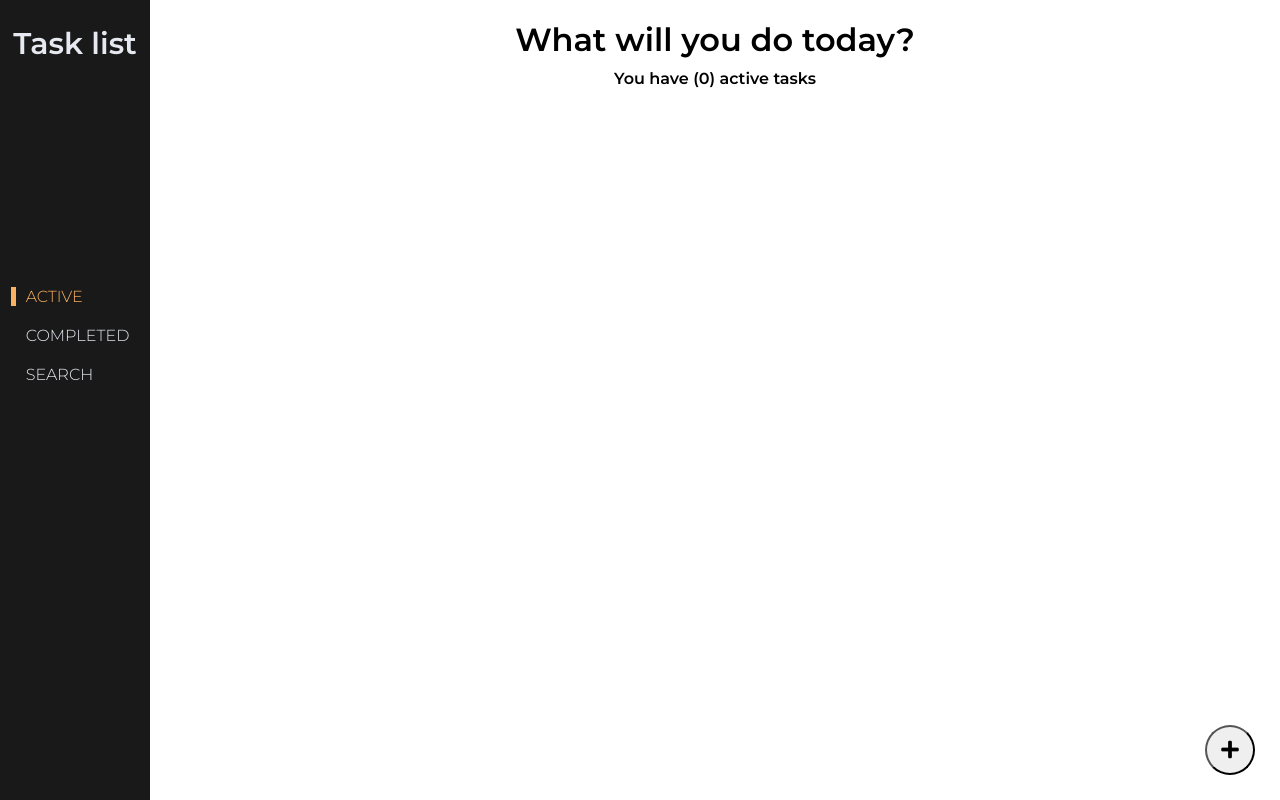
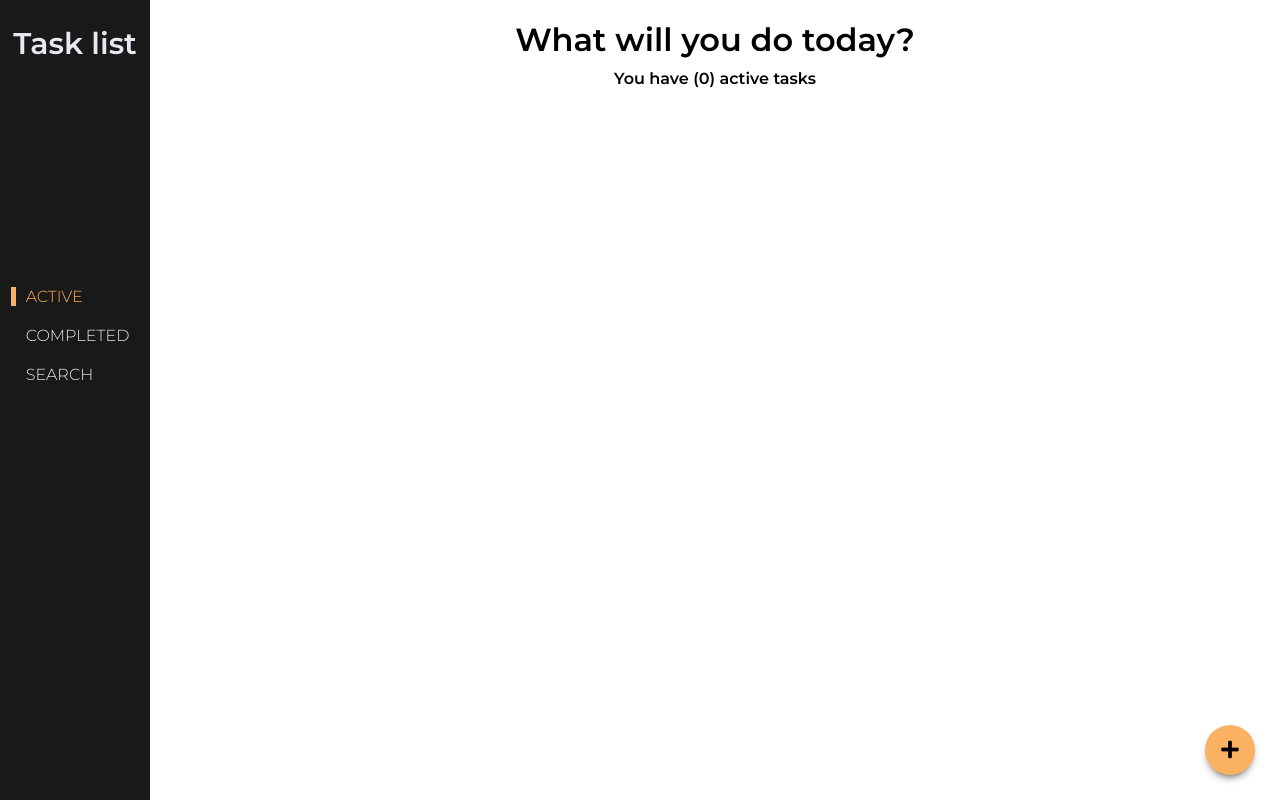
Before and after one commit to MaksymilianStoklosa/Task-list, a React (Create React App) app: page / in a window 1280 px wide. Built offline with nearby package versions, Linux system fonts and the light colour scheme.

Commit message:
Import task

```diff
--- a/src/styles/componenets/_componenets.scss
+++ b/src/styles/componenets/_componenets.scss
@@ -1,4 +1,6 @@
 @import './sidebar';
 @import './header';
+@import './button';
 @import './taskForm';
 @import './openFormButton';
+@import './task';
```
